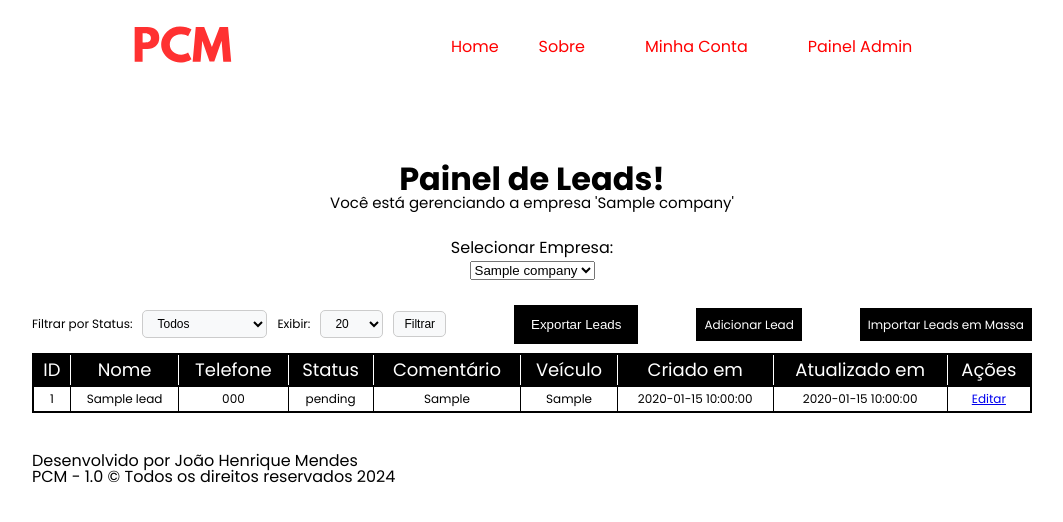
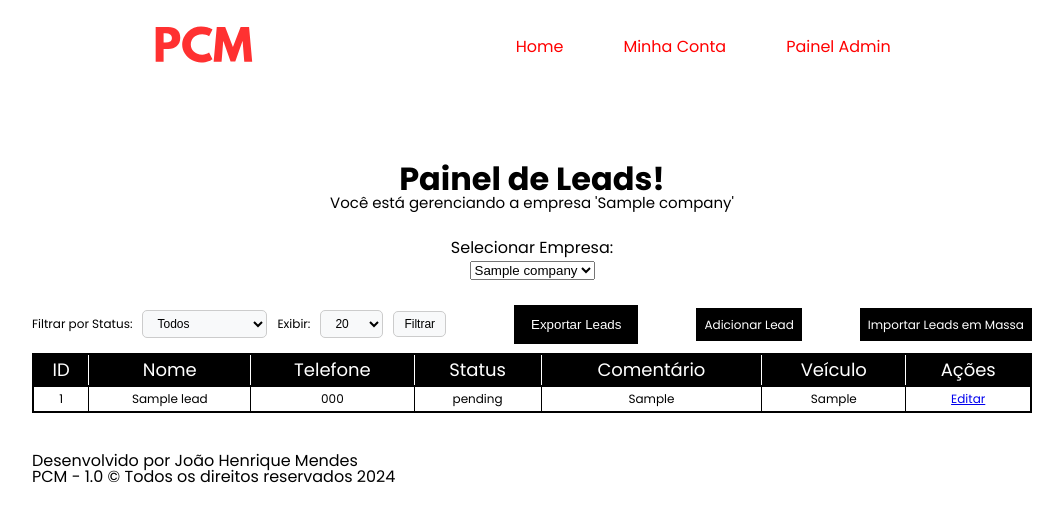
Before and after one commit to jhmendes2005/pcm, a Flask app: page /leads in a window 1280 px wide. Shown: the top 522 px of the page, without its empty margins (108-1171 px from the left). Run offline with Flask 3, Linux system fonts and the light colour scheme; a user stored in the database is signed in; tables that the repository leaves empty hold one stand-in row (values such as "Sample post").

Commit message:
Features -all

```diff
--- a/app/static/css/base.css
+++ b/app/static/css/base.css
@@ -21,9 +21,9 @@ main {
 #message-log {
     background-color: black;
     color: white;
-    border-radius: 50px;
     text-transform: uppercase;
     padding: 10px;
+    border-top: red solid 2px;
 }
 
 footer {
--- a/app/templates/base.html
+++ b/app/templates/base.html
@@ -19,7 +19,6 @@
             </div>
             <ul class="menu-header">
                 <li><a href="{{ url_for('home') }}" onclick="showLoader()">Home</a></li>
-                <li><a href="{{ url_for('about') }}"  onclick="showLoader()">Sobre</a></li>
                 {% if current_user.is_authenticated %}
                     <li class="dropdown">
                         <a href="#" class="dropbtn" onclick="showLoader()">Minha Conta</a>
--- a/app/templates/calls.html
+++ b/app/templates/calls.html
@@ -25,6 +25,7 @@
         <button type="button" onclick="openModal()">Gerenciar Lead</button>
 
         <!-- Modal para exibir e gerenciar o lead -->
+        {% if user_lead %}
             <div id="leadModal" style="display:none;" onsubmit="showLoader()">
                 <h3>Gerenciando Lead</h3>
                 <form method="POST">
@@ -45,6 +46,8 @@
                     <button type="submit" name="action" value="move_to_end">Mover ao final da fila</button>
                 </form>
             </div>
+        {% endif %}
+
     </div>
 
     <script src="https://cdn.jsdelivr.net/npm/chart.js"></script>
--- a/app/templates/leads.html
+++ b/app/templates/leads.html
@@ -45,7 +45,7 @@
                 <button type="submit">Exportar Leads</button>
             </form>
             <div class="add-import-lead">
-                <a href="{{ url_for('add_lead') }}"  onclick="showLoader()">Adicionar Lead</a>
+                <a href="{{ url_for('add_lead') }}" onclick="showLoader()">Adicionar Lead</a>
             </div>
             <div class="add-import-lead">
                 <a href="{{ url_for('import_leads') }}"  onclick="showLoader()">Importar Leads em Massa</a>
@@ -62,8 +62,6 @@
                         <th>Status</th>
                         <th>Comentário</th>
                         <th>Veículo</th>
-                        <th>Criado em</th>
-                        <th>Atualizado em</th>
                         <th>Ações</th>
                     </tr>
                 {% else %}
@@ -81,8 +79,6 @@
                         <td>{{ lead.status }}</td>
                         <td>{{ lead.comentario }}</td>
                         <td>{{ lead.veiculo }}</td>
-                        <td>{{ lead.created_at }}</td>
-                        <td>{{ lead.updated_at }}</td>
                         <td><a href="#" class="edit-lead" data-lead-id="{{ lead.id }}" data-lead-nome="{{ lead.nome }}" data-lead-telefone="{{ lead.telefone }}" data-lead-status="{{ lead.status }}" data-lead-comentario="{{ lead.comentario }}" data-lead-veiculo="{{ lead.veiculo }}">Editar</a></td>
                     </tr>
                 {% endfor %}
--- a/run.py
+++ b/run.py
@@ -302,10 +302,6 @@ def my_account():
     companies = None
     return render_template('my_account.html', header_title='Minha Conta', companies=companies)
 
-@app.route('/about')
-def about():
-    return render_template('about.html', header_title='Sobre Nós')
-
 @app.route('/update_company', methods=['POST'])
 @login_required
 def update_company():
@@ -567,7 +563,7 @@ def calls():
             return redirect(url_for('home'))
 
     # Verificar se o usuário já tem um lead 'in_progress'
-    user_lead = Leads.query.filter_by(usuario_id=user_id, status='in_progress').first()
+    user_lead = Leads.query.filter_by(empresa_id=selected_company.id, usuario_id=user_id, status='in_progress').first()
 
     if not user_lead:
         # Buscar um lead pendente
@@ -579,6 +575,10 @@ def calls():
             user_lead.status = 'in_progress'
             user_lead.updated_at = datetime.utcnow()
             db.session.commit()
+
+    if not user_lead:
+        flash("Esta empresa não tem leads!")
+        return redirect(url_for('calls'))
 
     # Atualizar ou finalizar o lead com as informações enviadas via POST
     if request.method == 'POST':
```
Lines whose indentation alone changed are shown as unchanged.
